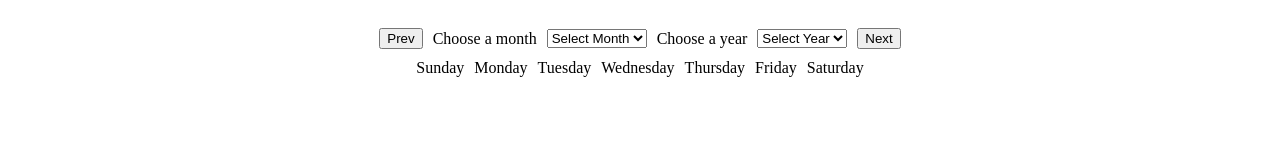
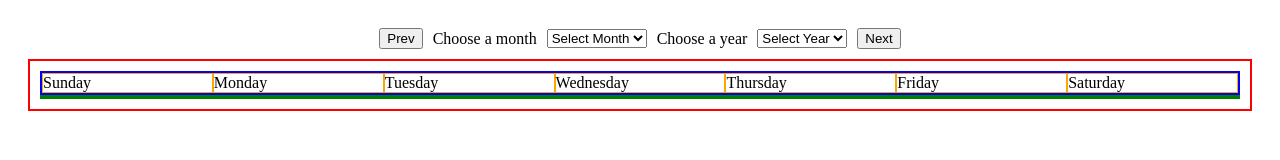
Before and after one commit to i786m/Piscine-Sprint-2-Project-Days-Calendar, a website: page index.html in a window 1280 px wide. Drawn offline with Linux system fonts and the light colour scheme.

Commit message:
added border solid for better understanding

```diff
--- a/style.css
+++ b/style.css
@@ -1,23 +1,44 @@
-.container{
-  display: flex;
-  justify-content: center;
-  /* align-items: center;  */
-  height: 100vh;
-  margin: 0 auto;
-  padding: 20px;
+.container {
+    display: grid;
+    height: 100vh;
+    padding: 20px;
 }
 
-#controlsBar{
+#controlsBar {
     display: flex;
-    justify-content:center;
+    justify-content: center;
     align-items: center;
     gap: 10px;
     margin-bottom: 10px;
 }
-.weekDays{
-    display: flex;
-    justify-content:center;
-    align-items: center;
-    gap: 10px;
+
+.calendarContainer {
+    display: grid;
+    border: 2px solid red;
+    padding: 10px;
+}
+
+.weekDays {
+    display: grid;
+    grid-template-columns: repeat(7, 1fr);
+    border: 2px solid blue;
+
 
 }
+
+#calendarGrid {
+    display: grid;
+    grid-template-columns: repeat(7, 1fr);
+    border: 2px solid green;
+
+}
+
+
+
+.weekDays div {
+    border: 1px solid orange;
+}
+
+#calendarGrid div {
+    border: 1px solid purple;
+}
```
